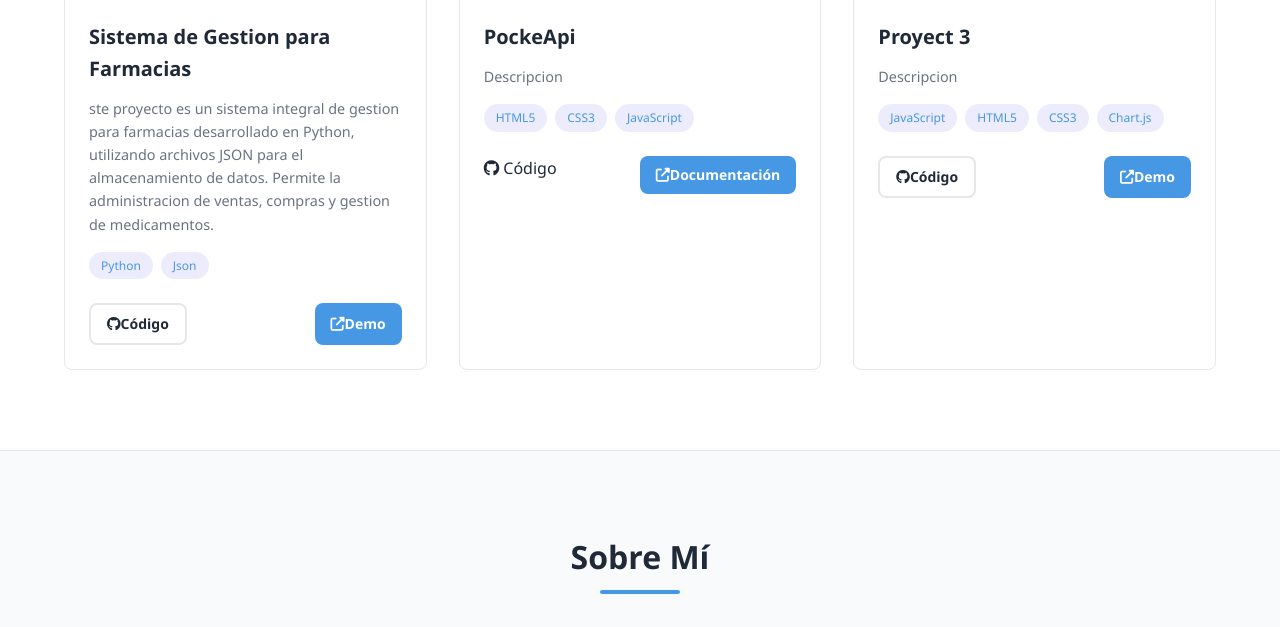
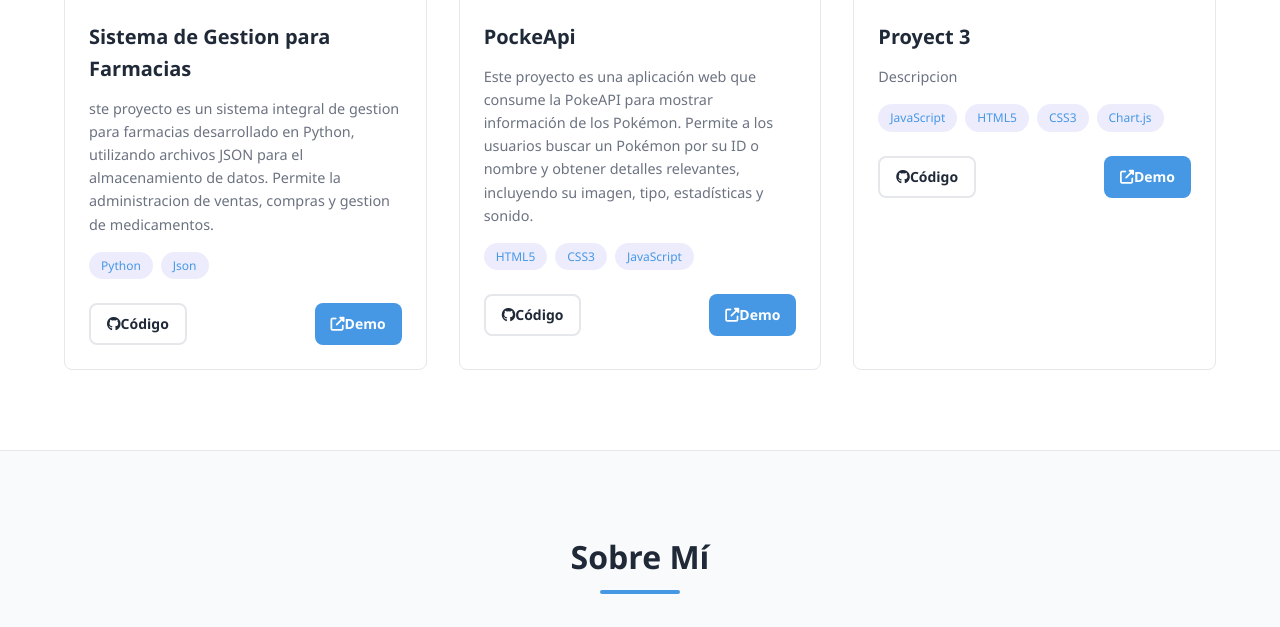
Before and after one commit to DiegoAlexanderGarcia/Protafolio_Web_Garcia_Diego, a plain HTML site: page index.html in a window 1280 px wide. Shown: the part 1379-2006 px from the top of the page. Drawn offline with Linux system fonts and the light colour scheme.

Commit message:
feat: :zap: update portafolio

```diff
--- a/Stiles/styles.css
+++ b/Stiles/styles.css
@@ -588,6 +588,10 @@ footer {
         font-size: 2.5rem;
     }
 
+    .about-text {
+        position: absolute;
+    }
+
     .about-content,
     .contact-content {
         grid-template-columns: 1fr;
--- a/index.html
+++ b/index.html
@@ -145,8 +145,8 @@
                                 <span>Json</span>
                             </div>
                             <div class="project-links">
-                                <a href="https://github.com/DiegoAlexanderGarcia/Sistema_Gestion_Farmacia.git" class="btn btn-sm btn-outline"><i class="fab fa-github"></i> Código</a>
-                                <a href="https://github.com/DiegoAlexanderGarcia/Sistema_Gestion_Farmacia/blob/main/README.md" class="btn btn-sm btn-primary"><i class="fas fa-external-link-alt"></i> Demo</a>
+                                <a href="https://github.com/DiegoAlexanderGarcia/Sistema_Gestion_Farmacia.git" class="btn btn-sm btn-outline" target="_blank"><i class="fab fa-github"></i> Código</a>
+                                <a href="https://github.com/DiegoAlexanderGarcia/Sistema_Gestion_Farmacia/blob/main/README.md" class="btn btn-sm btn-primary" target="_blank"><i class="fas fa-external-link-alt"></i> Demo</a>
                             </div>
                         </div>
                     </div>
@@ -156,15 +156,15 @@
                         </div>
                         <div class="project-content">
                             <h3>PockeApi</h3>
-                            <p>Descripcion</p>
+                            <p>Este proyecto es una aplicación web que consume la PokeAPI para mostrar información de los Pokémon. Permite a los usuarios buscar un Pokémon por su ID o nombre y obtener detalles relevantes, incluyendo su imagen, tipo, estadísticas y sonido.</p>
                             <div class="project-tags">
                                 <span>HTML5</span>
                                 <span>CSS3</span>
                                 <span>JavaScript</span>
                             </div>
                             <div class="project-links">
-                                <a href="#" class="https://github.com/DiegoAlexanderGarcia/PockeApi.git"><i class="fab fa-github"></i> Código</a>
-                                <a href="https://pocke-api.netlify.app/" class="btn btn-sm btn-primary"><i class="fas fa-external-link-alt"></i> Documentación</a>
+                                <a href="https://github.com/DiegoAlexanderGarcia/PockeApi.git" class="btn btn-sm btn-outline" target="_blank"><i class="fab fa-github"></i> Código</a>
+                                <a href="https://pocke-api.netlify.app/" class="btn btn-sm btn-primary" target="_blank"><i class="fas fa-external-link-alt" ></i> Demo</a>
                             </div>
                         </div>
                     </div>
@@ -211,7 +211,7 @@
                             </div>
                             <div class="about-experience">
                                 <h3>Experiencia</h3>
-
+                                <p>Proyectos de Desarrollo FullStack en formacion academica Campuslands</p>
                             </div>
                         </div>
                     </div>
```
